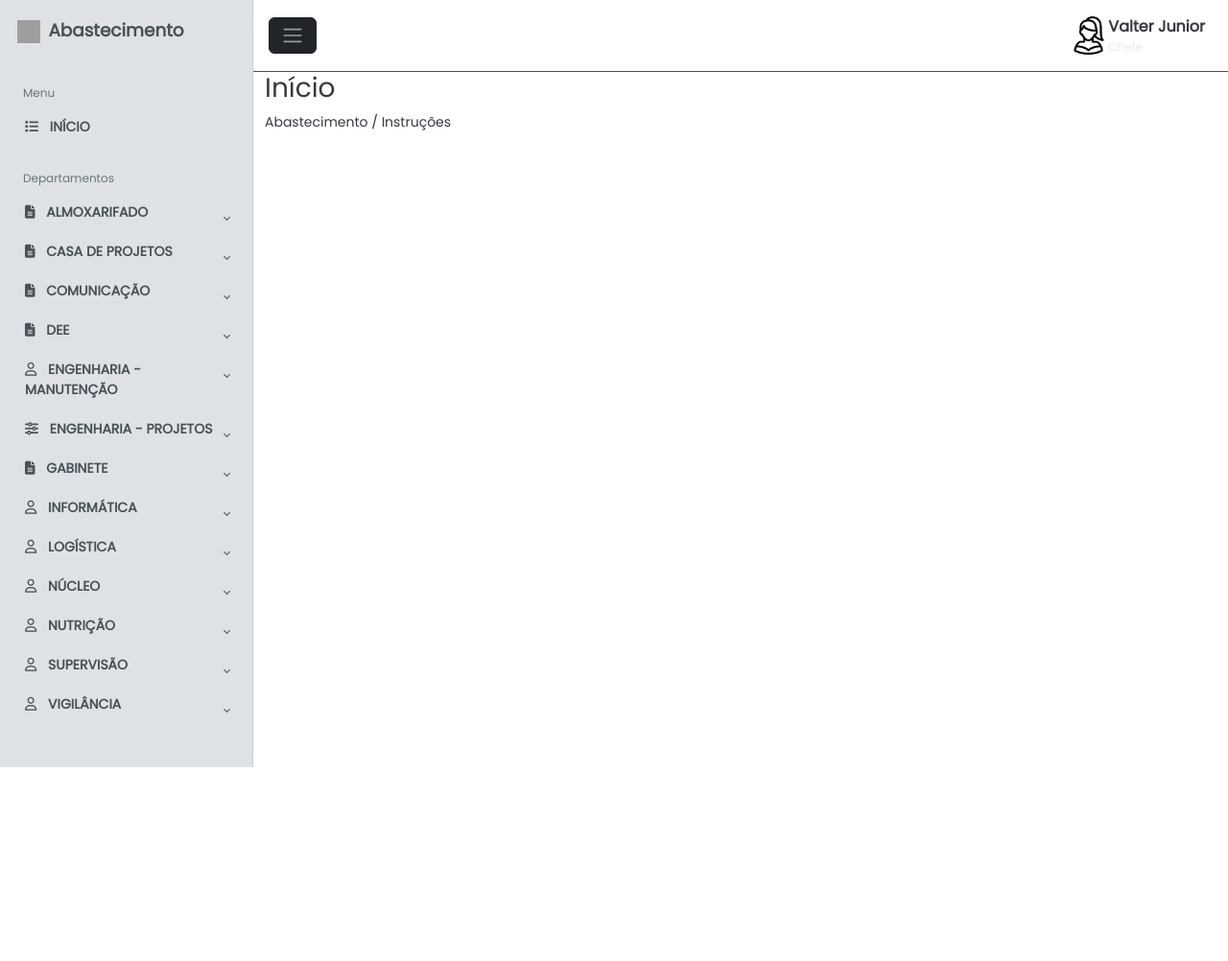
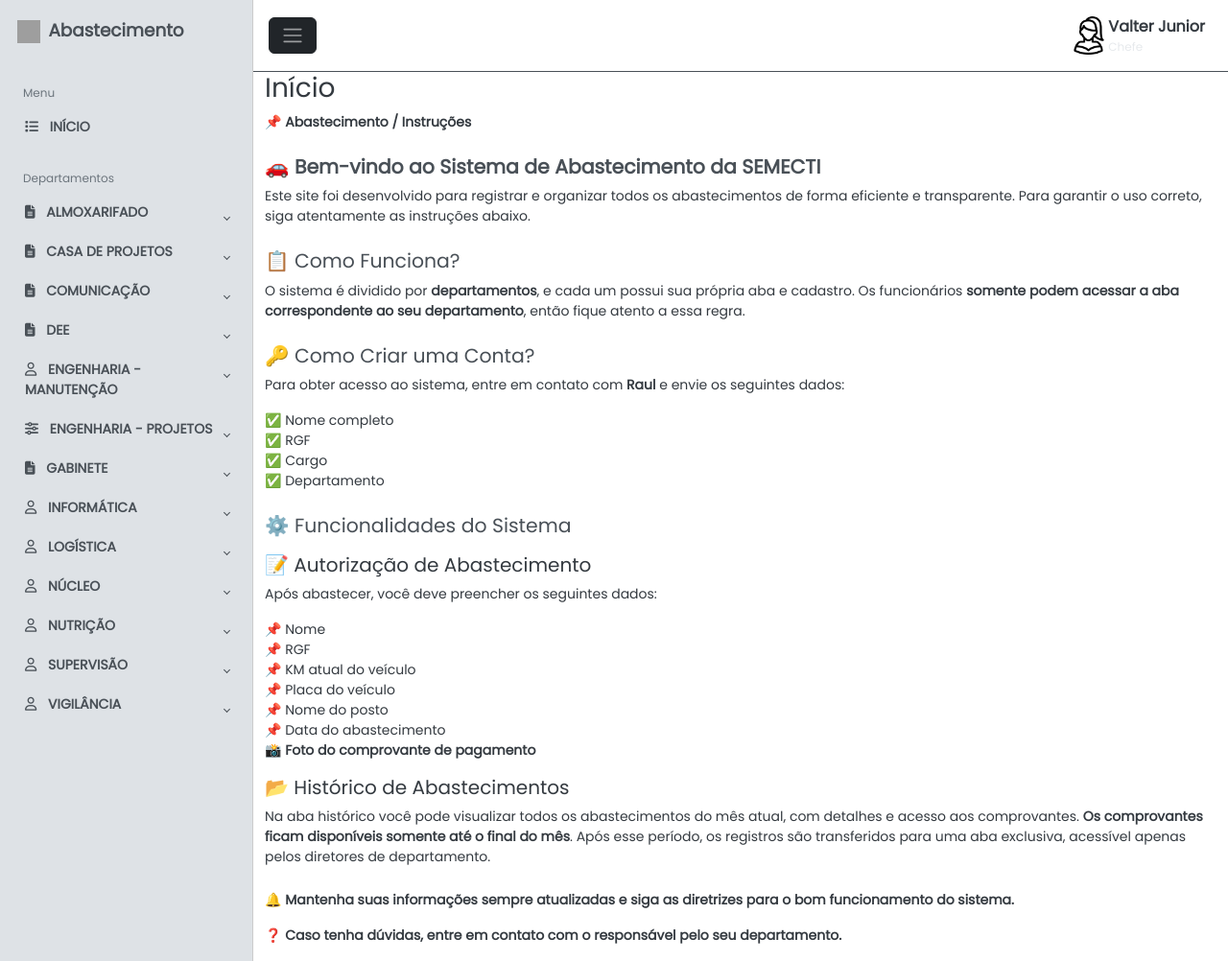
Before and after one commit to raulguiii/abastecimento, a Flask app: page /index in a window 1280 px wide. Shown: the whole page at 96% size. Before the commit the page ends 800 px from the top, so only its background shows below. Run offline with Flask 3, Linux system fonts and the light colour scheme; the visitor is signed in with stand-in values (Sample User, id 1); data that the repository does not hold is empty; some libraries are stand-ins or nearby versions; grey boxes are pictures that could not be loaded.

Commit message:
muito legal

```diff
--- a/app.py
+++ b/app.py
@@ -10,8 +10,24 @@
     "host": "localhost",
     "user": "root",
     "password": "raulgui123!",
-    "database": "db_abastecimento"
+    "database": "db_abastecimento_semecti"
 }
+
+def executar_consulta(query, params=None, fetch=False):
+    conn = conectar_bd()
+    cursor = conn.cursor(dictionary=True)
+
+    cursor.execute(query, params or ())
+
+    resultado = None
+    if fetch:
+        resultado = cursor.fetchall()
+
+    conn.commit()
+    cursor.close()
+    conn.close()
+
+    return resultado
 
 # Diretório para salvar os comprovantes
 UPLOAD_FOLDER = "static/comprovantes/"
@@ -40,25 +56,17 @@
 @app.route("/login", methods=["POST"])
 def do_login():
     nome_completo = request.form["nome_completo"]
-    senha = request.form["senha"]  # Senha em texto puro
+    senha = request.form["senha"]
 
-    conn = conectar_bd()
-    cursor = conn.cursor(dictionary=True)
-
-    # Busca usuário pelo nome e senha (sem hash)
-    cursor.execute("SELECT * FROM usuarios WHERE nome_completo = %s AND senha = %s", (nome_completo, senha))
-    usuario = cursor.fetchone()
-
-    cursor.close()
-    conn.close()
+    query = "SELECT * FROM usuarios WHERE nome_completo = %s AND senha = %s"
+    usuario = executar_consulta(query, (nome_completo, senha), fetch=True)
 
     if usuario:
-        session["usuario"] = usuario["nome_completo"]
+        session["usuario"] = usuario[0]["nome_completo"]
         return redirect(url_for("index"))
     else:
-        # Passando uma mensagem de erro para o template
-        error_message = "Credenciais inválidas."
-        return render_template("login.html", error_message=error_message)  # Passando a mensagem de erro
+        return render_template("login.html", error_message="Credenciais inválidas.")
+
 
 @app.route("/logout")
 def logout():
@@ -110,12 +118,8 @@
     if "usuario" not in session:
         return redirect(url_for("login"))
 
-    conn = conectar_bd()
-    cursor = conn.cursor(dictionary=True)
-    cursor.execute("SELECT id, nome, rgf, km, placa, DATE_FORMAT(data, '%d/%m/%Y') AS data, posto, comprovante FROM abastecimentoAlmox")
-    abastecimentos = cursor.fetchall()
-    cursor.close()
-    conn.close()
+    query = "SELECT id, nome, rgf, km, placa, DATE_FORMAT(data, '%d/%m/%Y') AS data, posto, comprovante FROM abastecimentoAlmox"
+    abastecimentos = executar_consulta(query, fetch=True)
 
     return jsonify(abastecimentos)
 
@@ -165,16 +169,10 @@
     if "usuario" not in session:
         return redirect(url_for("login"))
 
-    conn = conectar_bd()
-    cursor = conn.cursor(dictionary=True)
-    cursor.execute("SELECT id, nome, rgf, km, placa, DATE_FORMAT(data, '%d/%m/%Y') AS data, posto, comprovante FROM abastecimentoCasaDeProjetos")
-    abastecimentos = cursor.fetchall()
-    cursor.close()
-    conn.close()
+    query = "SELECT id, nome, rgf, km, placa, DATE_FORMAT(data, '%d/%m/%Y') AS data, posto, comprovante FROM abastecimentoCasaDeProjetos"
+    abastecimentos = executar_consulta(query, fetch=True)
 
     return jsonify(abastecimentos)
-
-
 
 
                 # COMUNICAÇÃO #
@@ -220,15 +218,10 @@
     if "usuario" not in session:
         return redirect(url_for("login"))
 
-    conn = conectar_bd()
-    cursor = conn.cursor(dictionary=True)
-    cursor.execute("SELECT id, nome, rgf, km, placa, DATE_FORMAT(data, '%d/%m/%Y') AS data, posto, comprovante FROM abastecimentoComunicacao")
-    abastecimentos = cursor.fetchall()
-    cursor.close()
-    conn.close()
+    query = "SELECT id, nome, rgf, km, placa, DATE_FORMAT(data, '%d/%m/%Y') AS data, posto, comprovante FROM abastecimentoComunicacao"
+    abastecimentos = executar_consulta(query, fetch=True)
 
     return jsonify(abastecimentos)
-
 
 
 
@@ -276,17 +269,10 @@
     if "usuario" not in session:
         return redirect(url_for("login"))
 
-    conn = conectar_bd()
-    cursor = conn.cursor(dictionary=True)
-    cursor.execute("SELECT id, nome, rgf, km, placa, DATE_FORMAT(data, '%d/%m/%Y') AS data, posto, comprovante FROM abastecimentoDEE")
-    abastecimentos = cursor.fetchall()
-    cursor.close()
-    conn.close()
+    query = "SELECT id, nome, rgf, km, placa, DATE_FORMAT(data, '%d/%m/%Y') AS data, posto, comprovante FROM abastecimentoDEE"
+    abastecimentos = executar_consulta(query, fetch=True)
 
     return jsonify(abastecimentos)
-
-
-
 
 
 
@@ -333,16 +319,10 @@
     if "usuario" not in session:
         return redirect(url_for("login"))
 
-    conn = conectar_bd()
-    cursor = conn.cursor(dictionary=True)
-    cursor.execute("SELECT id, nome, rgf, km, placa, DATE_FORMAT(data, '%d/%m/%Y') AS data, posto, comprovante FROM abastecimentoEng1")
-    abastecimentos = cursor.fetchall()
-    cursor.close()
-    conn.close()
+    query = "SELECT id, nome, rgf, km, placa, DATE_FORMAT(data, '%d/%m/%Y') AS data, posto, comprovante FROM abastecimentoEng1"
+    abastecimentos = executar_consulta(query, fetch=True)
 
     return jsonify(abastecimentos)
-
-
 
 
 
@@ -389,12 +369,8 @@
     if "usuario" not in session:
         return redirect(url_for("login"))
 
-    conn = conectar_bd()
-    cursor = conn.cursor(dictionary=True)
-    cursor.execute("SELECT id, nome, rgf, km, placa, DATE_FORMAT(data, '%d/%m/%Y') AS data, posto, comprovante FROM abastecimentoEng2")
-    abastecimentos = cursor.fetchall()
-    cursor.close()
-    conn.close()
+    query = "SELECT id, nome, rgf, km, placa, DATE_FORMAT(data, '%d/%m/%Y') AS data, posto, comprovante FROM abastecimentoEng2"
+    abastecimentos = executar_consulta(query, fetch=True)
 
     return jsonify(abastecimentos)
 
@@ -443,15 +419,10 @@
     if "usuario" not in session:
         return redirect(url_for("login"))
 
-    conn = conectar_bd()
-    cursor = conn.cursor(dictionary=True)
-    cursor.execute("SELECT id, nome, rgf, km, placa, DATE_FORMAT(data, '%d/%m/%Y') AS data, posto, comprovante FROM abastecimentoGabinete")
-    abastecimentos = cursor.fetchall()
-    cursor.close()
-    conn.close()
+    query = "SELECT id, nome, rgf, km, placa, DATE_FORMAT(data, '%d/%m/%Y') AS data, posto, comprovante FROM abastecimentoGabinete"
+    abastecimentos = executar_consulta(query, fetch=True)
 
     return jsonify(abastecimentos)
-
 
 
 # Informatica #
@@ -497,15 +468,10 @@
     if "usuario" not in session:
         return redirect(url_for("login"))
 
-    conn = conectar_bd()
-    cursor = conn.cursor(dictionary=True)
-    cursor.execute("SELECT id, nome, rgf, km, placa, DATE_FORMAT(data, '%d/%m/%Y') AS data, posto, comprovante FROM abastecimentoInformatica")
-    abastecimentos = cursor.fetchall()
-    cursor.close()
-    conn.close()
+    query = "SELECT id, nome, rgf, km, placa, DATE_FORMAT(data, '%d/%m/%Y') AS data, posto, comprovante FROM abastecimentoInformatica"
+    abastecimentos = executar_consulta(query, fetch=True)
 
     return jsonify(abastecimentos)
-
 
 
 
@@ -552,15 +518,10 @@
     if "usuario" not in session:
         return redirect(url_for("login"))
 
-    conn = conectar_bd()
-    cursor = conn.cursor(dictionary=True)
-    cursor.execute("SELECT id, nome, rgf, km, placa, DATE_FORMAT(data, '%d/%m/%Y') AS data, posto, comprovante FROM abastecimentoLogistica")
-    abastecimentos = cursor.fetchall()
-    cursor.close()
-    conn.close()
+    query = "SELECT id, nome, rgf, km, placa, DATE_FORMAT(data, '%d/%m/%Y') AS data, posto, comprovante FROM abastecimentoLogistica"
+    abastecimentos = executar_consulta(query, fetch=True)
 
     return jsonify(abastecimentos)
-
 
 
 # Núcleo #
@@ -606,16 +567,10 @@
     if "usuario" not in session:
         return redirect(url_for("login"))
 
-    conn = conectar_bd()
-    cursor = conn.cursor(dictionary=True)
-    cursor.execute("SELECT id, nome, rgf, km, placa, DATE_FORMAT(data, '%d/%m/%Y') AS data, posto, comprovante FROM abastecimentoNucleo")
-    abastecimentos = cursor.fetchall()
-    cursor.close()
-    conn.close()
+    query = "SELECT id, nome, rgf, km, placa, DATE_FORMAT(data, '%d/%m/%Y') AS data, posto, comprovante FROM abastecimentoNucleo"
+    abastecimentos = executar_consulta(query, fetch=True)
 
     return jsonify(abastecimentos)
-
-
 
 
 # Nutricao #
@@ -661,15 +616,10 @@
     if "usuario" not in session:
         return redirect(url_for("login"))
 
-    conn = conectar_bd()
-    cursor = conn.cursor(dictionary=True)
-    cursor.execute("SELECT id, nome, rgf, km, placa, DATE_FORMAT(data, '%d/%m/%Y') AS data, posto, comprovante FROM abastecimentoNutricao")
-    abastecimentos = cursor.fetchall()
-    cursor.close()
-    conn.close()
+    query = "SELECT id, nome, rgf, km, placa, DATE_FORMAT(data, '%d/%m/%Y') AS data, posto, comprovante FROM abastecimentoNutricao"
+    abastecimentos = executar_consulta(query, fetch=True)
 
     return jsonify(abastecimentos)
-
 
 
 # SUPERVISAO #
@@ -715,15 +665,10 @@
     if "usuario" not in session:
         return redirect(url_for("login"))
 
-    conn = conectar_bd()
-    cursor = conn.cursor(dictionary=True)
-    cursor.execute("SELECT id, nome, rgf, km, placa, DATE_FORMAT(data, '%d/%m/%Y') AS data, posto, comprovante FROM abastecimentoSupervisao")
-    abastecimentos = cursor.fetchall()
-    cursor.close()
-    conn.close()
+    query = "SELECT id, nome, rgf, km, placa, DATE_FORMAT(data, '%d/%m/%Y') AS data, posto, comprovante FROM abastecimentoSupervisao"
+    abastecimentos = executar_consulta(query, fetch=True)
 
     return jsonify(abastecimentos)
-
 
 
 # VIGILANCIA #
@@ -769,12 +714,8 @@
     if "usuario" not in session:
         return redirect(url_for("login"))
 
-    conn = conectar_bd()
-    cursor = conn.cursor(dictionary=True)
-    cursor.execute("SELECT id, nome, rgf, km, placa, DATE_FORMAT(data, '%d/%m/%Y') AS data, posto, comprovante FROM abastecimentoVigilancia")
-    abastecimentos = cursor.fetchall()
-    cursor.close()
-    conn.close()
+    query = "SELECT id, nome, rgf, km, placa, DATE_FORMAT(data, '%d/%m/%Y') AS data, posto, comprovante FROM abastecimentoVigilancia"
+    abastecimentos = executar_consulta(query, fetch=True)
 
     return jsonify(abastecimentos)
 
--- a/templates/index.html
+++ b/templates/index.html
@@ -242,8 +242,43 @@
                 <div class="tab-content">
                     <div id="todosdados" class="tab-pane fade show active">
                         <h3>Início</h3>
-                        <p>Abastecimento / Instruções</p>
-                    </div>
+            <p>📌 <strong>Abastecimento / Instruções</strong></p>
+
+            <h4 class="mt-4">🚗 <strong>Bem-vindo ao Sistema de Abastecimento da SEMECTI</strong></h4>
+            <p>Este site foi desenvolvido para registrar e organizar todos os abastecimentos de forma eficiente e transparente. Para garantir o uso correto, siga atentamente as instruções abaixo.</p>
+
+            <h4 class="mt-4">📋 Como Funciona?</h4>
+            <p>O sistema é dividido por <strong>departamentos</strong>, e cada um possui sua própria aba e cadastro. Os funcionários <strong>somente podem acessar a aba correspondente ao seu departamento</strong>, então fique atento a essa regra.</p>
+
+            <h4 class="mt-4">🔑 Como Criar uma Conta?</h4>
+            <p>Para obter acesso ao sistema, entre em contato com <strong>Raul</strong> e envie os seguintes dados:</p>
+            <ul class="list-unstyled">
+                <li>✅ Nome completo</li>
+                <li>✅ RGF</li>
+                <li>✅ Cargo</li>
+                <li>✅ Departamento</li>
+            </ul>
+
+            <h4 class="mt-4">⚙️ Funcionalidades do Sistema</h4>
+
+            <h5 class="mt-3">📝 Autorização de Abastecimento</h5>
+            <p>Após abastecer, você deve preencher os seguintes dados:</p>
+            <ul class="list-unstyled">
+                <li>📌 Nome</li>
+                <li>📌 RGF</li>
+                <li>📌 KM atual do veículo</li>
+                <li>📌 Placa do veículo</li>
+                <li>📌 Nome do posto</li>
+                <li>📌 Data do abastecimento</li>
+                <li>📸 <strong>Foto do comprovante de pagamento</strong></li>
+            </ul>
+
+            <h5 class="mt-3">📂 Histórico de Abastecimentos</h5>
+            <p>Na aba histórico você pode visualizar todos os abastecimentos do mês atual, com detalhes e acesso aos comprovantes. <strong>Os comprovantes ficam disponíveis somente até o final do mês</strong>. Após esse período, os registros são transferidos para uma aba exclusiva, acessível apenas pelos diretores de departamento.</p>
+
+            <p class="mt-4">🔔 <strong>Mantenha suas informações sempre atualizadas e siga as diretrizes para o bom funcionamento do sistema.</strong></p>
+            <p>❓ <strong>Caso tenha dúvidas, entre em contato com o responsável pelo seu departamento.</strong></p>
+        </div>
 
 
                     <!-- A L M O X A R I F A D O -->
```
Also changed, not shown: static/comprovantes/Capturar.PNG (added), static/comprovantes/Imagem do WhatsApp de 2025-02-17 à(s) 08.52.51_a64c9959.jpg (added), static/comprovantes/MARIA EULALIA.PNG (added), static/comprovantes/acessoobra.PNG (added), static/comprovantes/chiozo.PNG (added), static/comprovantes/fotopessimaalexandre.jpg (added), static/comprovantes/posto-removebg-preview.png (added).
